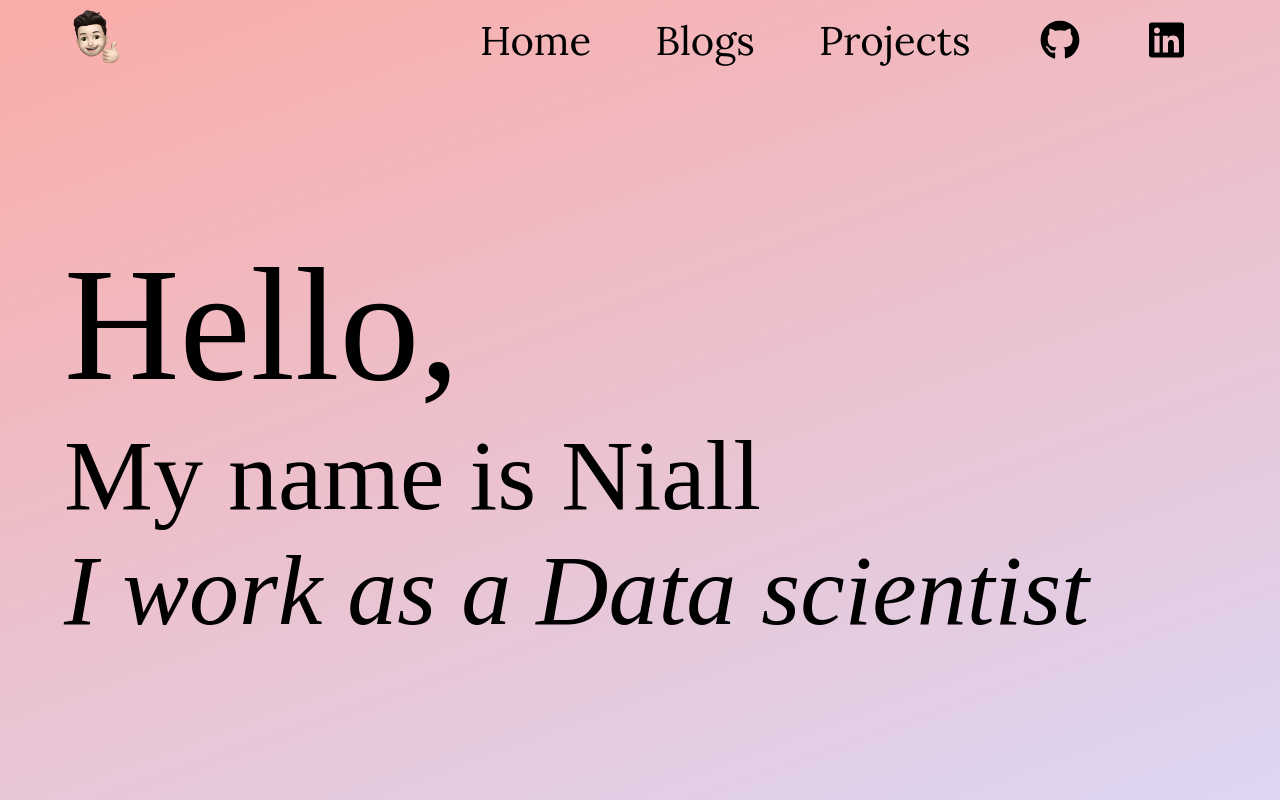
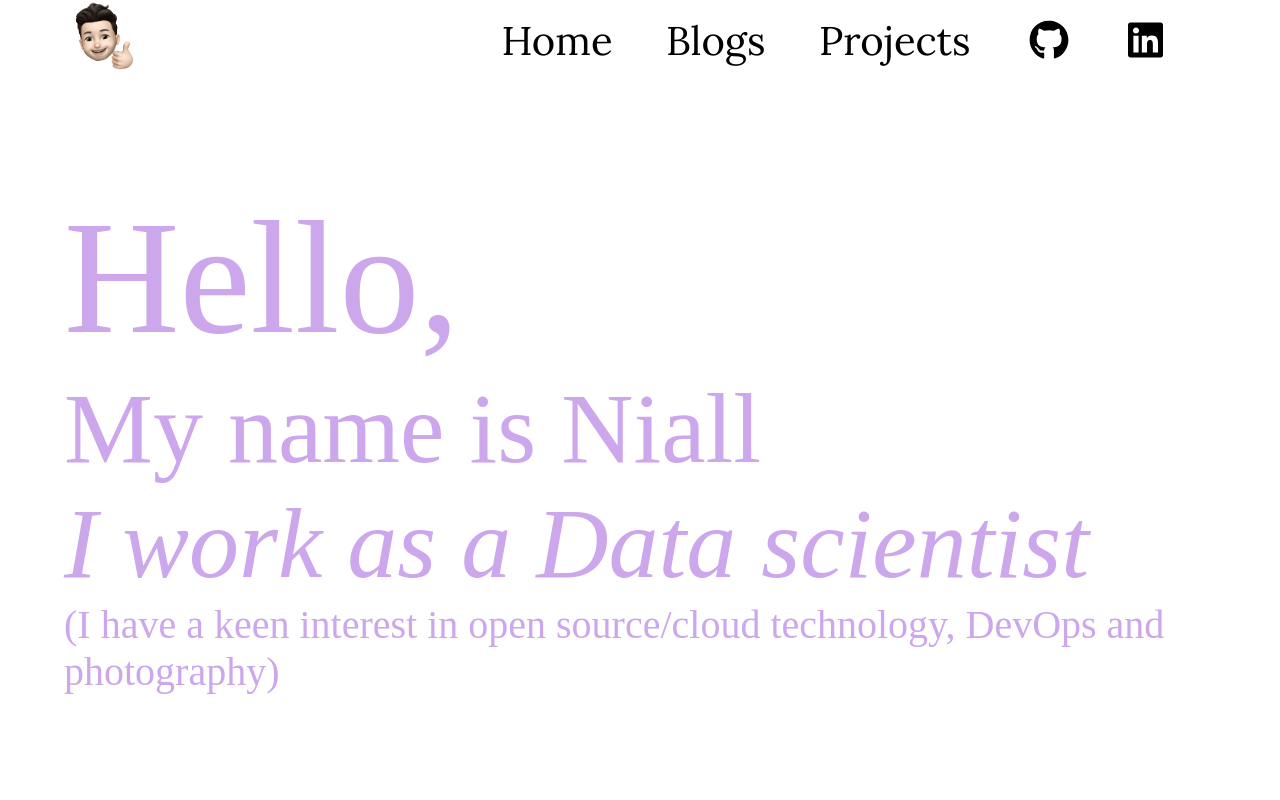
Before and after one commit to nlarki/niall-larkin.githib.io, a plain HTML site: page index.html in a window 1280 px wide. Drawn offline with Linux system fonts and the light colour scheme.

Commit message:
new additions

```diff
--- a/css/style.css
+++ b/css/style.css
@@ -5,12 +5,7 @@
 }
 
 body {
-  background-image: linear-gradient(
-    -20deg,
-    #ddd6f3 0%,
-    #faaca8 100%,
-    #faaca8 100%
-  );
+  color: rgb(243, 238, 232);
 }
 
 html {
@@ -36,7 +31,7 @@ header {
 }
 
 .logo-container img {
-  height: 8vh;
+  height: 10vh;
 }
 
 nav {
@@ -50,7 +45,7 @@ nav {
 }
 
 .nav-links {
-  justify-content: space-around;
+  justify-content: space-evenly;
   list-style: none;
 }
 
@@ -62,22 +57,35 @@ nav {
   align-items: center;
 }
 
+a:hover {
+  color: rgb(204, 167, 236);
+}
+
 .intro-text h1 {
   font-size: 160px;
   text-decoration: none;
   font-weight: 100;
+  color: rgb(204, 167, 236);
 }
 
 .name {
   font-size: 100px;
   text-decoration: none;
   font-weight: 400;
+  color: rgb(204, 167, 236);
 }
 
 .job {
   font-size: 100px;
   text-decoration: none;
   font-weight: 400;
+  color: rgb(204, 167, 236);
+}
+.description {
+  font-size: 40px;
+  text-decoration: none;
+  font-weight: 400;
+  color: rgb(204, 167, 236);
 }
 
 @media screen and (max-width: 1024px) {
--- a/index.html
+++ b/index.html
@@ -48,6 +48,7 @@
                 </div>
                 <p class="name">My name is Niall</p>
                 <p class="job"><em>I work as a Data scientist</em></p>
+                <p class="description">(I have a keen interest in open source/cloud technology, DevOps and photography)</p>
             </div>
             <div class="cover">
 
```
